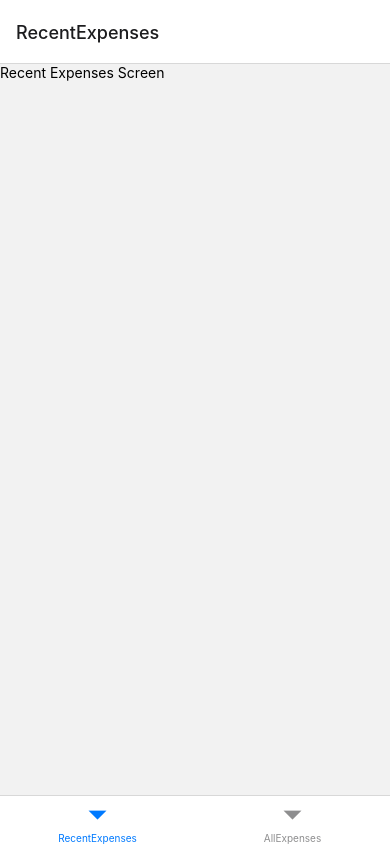
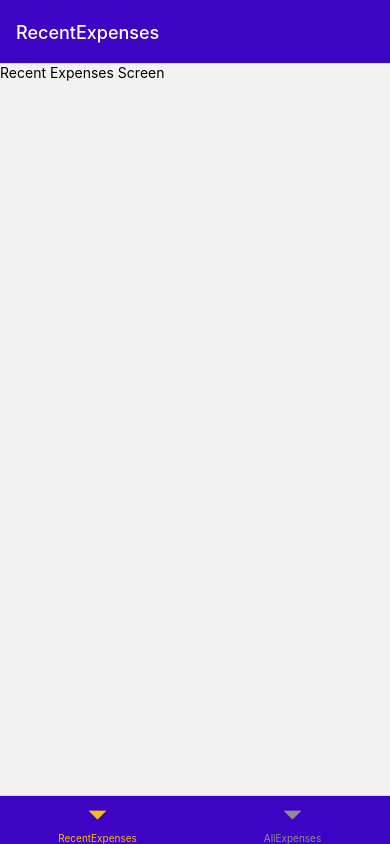
Before and after one commit to korayerdem89/TrackerApp, a React Native app: screen / in a window 390 px wide. Built offline with nearby package versions, Linux system fonts and the light colour scheme.

Commit message:
bottomTab and stackHeader colors has been adjusted

```diff
--- a/App.js
+++ b/App.js
@@ -6,6 +6,7 @@ import { createBottomTabNavigator } from "@react-navigation/bottom-tabs";
 import ManageExpense from "./screens/ManageExpense";
 import RecentExpenses from "./screens/RecentExpenses";
 import AllExpenses from "./screens/AllExpenses";
+import { GlobalStyles } from "./constants/styles";
 
 const Stack = createNativeStackNavigator();
 const BottomTabs = createBottomTabNavigator();
@@ -13,7 +14,10 @@ const BottomTabs = createBottomTabNavigator();
 function ExpensesOverview() {
   return (
     <BottomTabs.Navigator screenOptions={{
-
+      headerStyle: { backgroundColor: GlobalStyles.colors.primary500},
+      headerTintColor: 'white',
+      tabBarStyle:{ backgroundColor: GlobalStyles.colors.primary500},
+      tabBarActiveTintColor: GlobalStyles.colors.accent500,
     }}>
       <BottomTabs.Screen name="RecentExpenses" component={RecentExpenses} />
       <BottomTabs.Screen name="AllExpenses" component={AllExpenses} />
```
